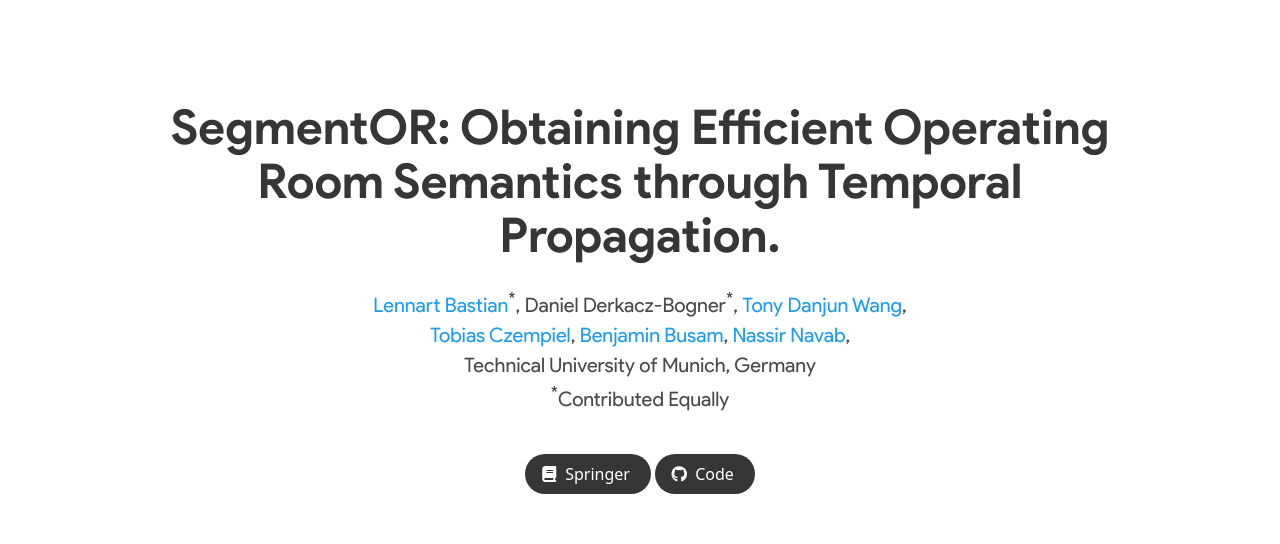
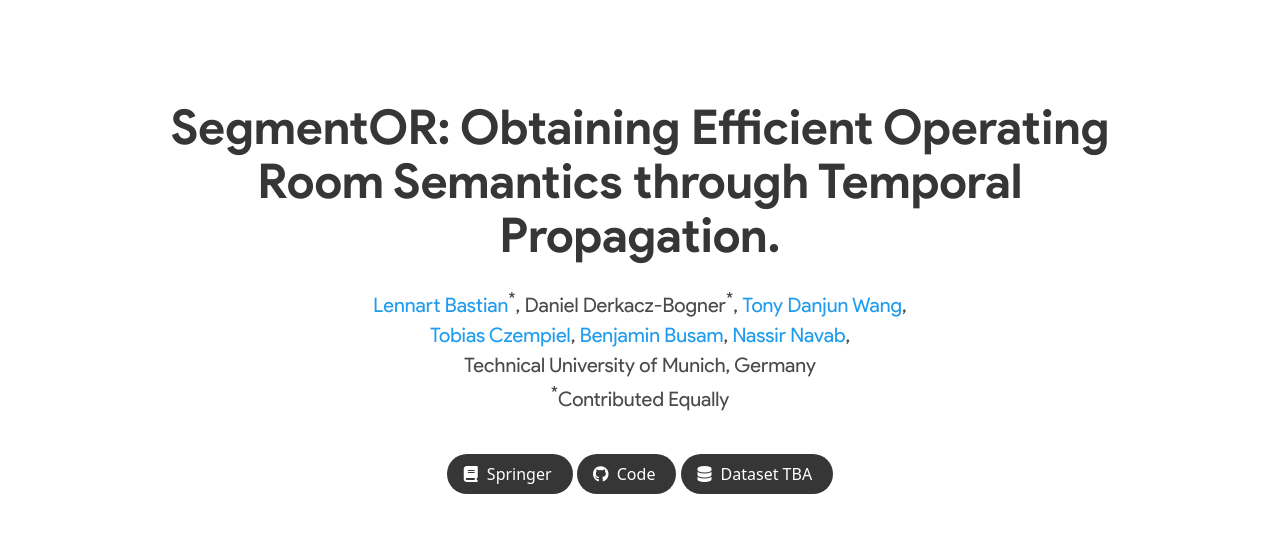
Before and after one commit to bastianlb/segmentOR, a plain HTML site: page index.html in a window 1280 px wide. Shown: the top 544 px of the page. Drawn offline with Linux system fonts and the light colour scheme; some icons are missing; a web font is replaced by a local one.

Commit message:
update index

```diff
--- a/index.html
+++ b/index.html
@@ -86,6 +86,15 @@
                         <i class="fab fa-github"></i>
                       </span>
                       <span>Code</span>
+                    </a>
+                  </span>
+                  <span class="link-block">
+                    <a href="" target="_blank"
+                      class="external-link button is-normal is-rounded is-dark">
+                      <span class="icon">
+                        <i class="fa fa-database"></i>
+                      </span>
+                      <span>Dataset TBA</span>
                     </a>
                   </span>
                 </div>
```
